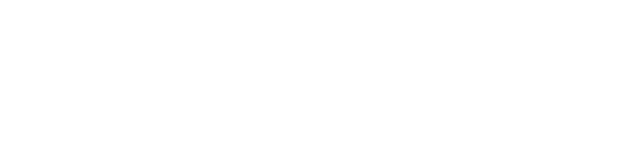
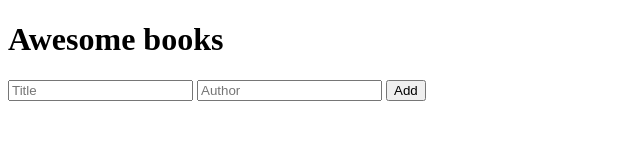
Before and after one commit to Mutalenic/awesomeBooks, a plain HTML site: page index.html in a window 1280 px wide. Shown: the whole page, without its empty margins (0-640 px from the left). Drawn offline with Linux system fonts and the light colour scheme.

Commit message:
update index html link js file

```diff
--- a/index.html
+++ b/index.html
@@ -8,6 +8,21 @@
     <title>Document</title>
 </head>
 <body>
+    <header>
+        <h1>Awesome books</h1>
+    </header>
+    <main>
+        <div class="booklist"></div>
+        <form class="booksForm">
+            <label for="bookTitle">
+                <input type="text" id="bookTitle" placeholder="Title" required></label>
+                <label for="bookAuthor">
+                    <input type="text" id="bookAuthor" placeholder="Author" required>
+                </label>
+                <button type="submit" class="submitButton">Add</button>
+        </form>
+    </main>
+    <script src="main.js"></script>
 
 </body>
 </html>
```
